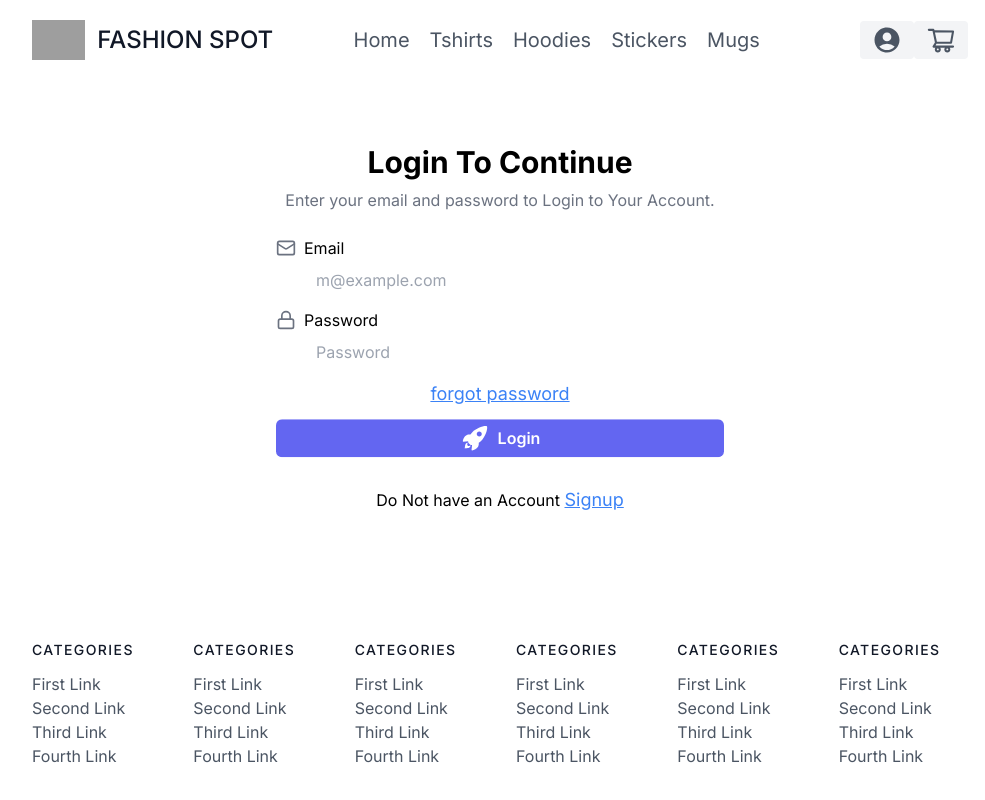
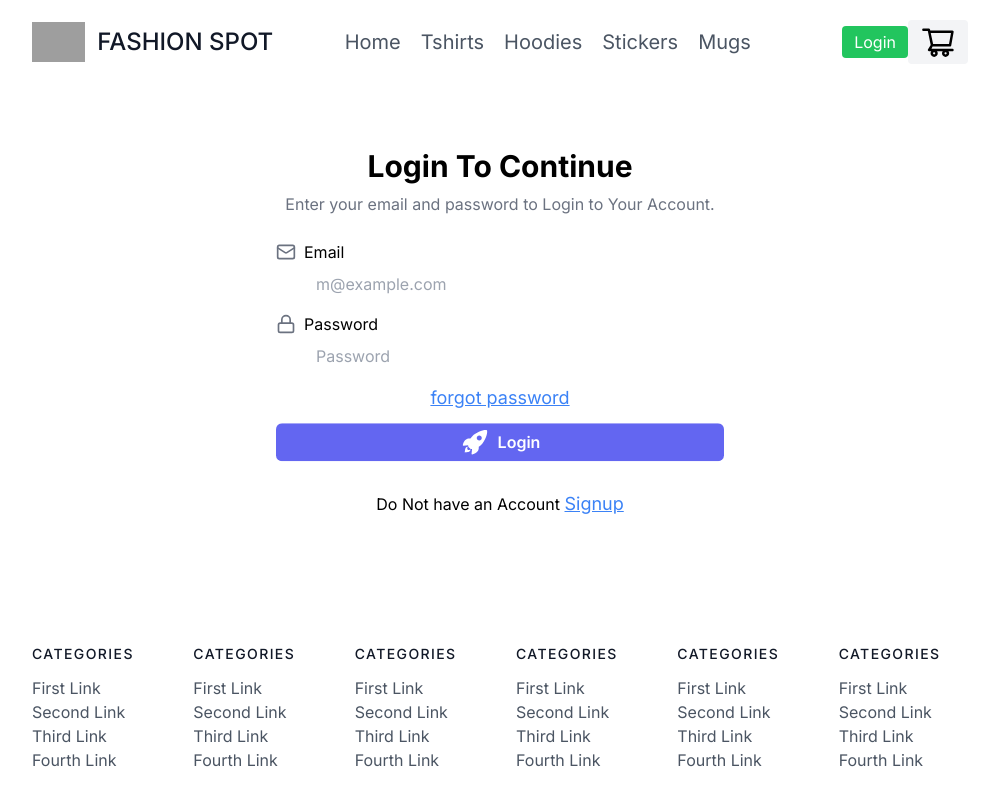
Before and after one commit to Ajitkumar-25/fashionspot, a Next.js app: page /login in a window 1280 px wide. Shown: the top 800 px of the page, without its empty margins (140-1125 px from the left). Built offline with nearby package versions, Linux system fonts and the light colour scheme; grey boxes are pictures that could not be loaded.

Commit message:
navbar login logout button done

```diff
--- a/app/login/page.js
+++ b/app/login/page.js
@@ -4,12 +4,14 @@ import { IoIosRocket } from "react-icons/io";
 import Link from "next/link";
 import { ToastContainer, toast } from "react-toastify";
 import "react-toastify/dist/ReactToastify.css";
+import { useRouter } from "next/navigation";
 
 export default function Login() {
   const [email, setEmail] = useState("");
   const [password, setPassword] = useState("");
   const notify = () => toast.success("Logged in Successfully");
   const notify2 = () => toast.error("Failed to login");
+  const router = useRouter();
 
   const handleSubmit = async (e) => {
     e.preventDefault();
@@ -40,6 +42,8 @@ export default function Login() {
       console.log("User logged in:", data);
       notify();
       localStorage.setItem("token", data.token);
+      // window.location.reload();
+      setTimeout(router.push("/"), 1000);
     } catch (error) {
       console.error("Failed to login:", error);
       notify2();
--- a/components/Navbar.js
+++ b/components/Navbar.js
@@ -1,23 +1,36 @@
-"use client"
-import React, { useState } from "react";
+"use client";
+import React, { useState, useEffect } from "react";
 import Link from "next/link";
 import { AiOutlineShoppingCart } from "react-icons/ai";
 import SidebarCart from "@/components/cart";
-import { useCart } from "@/context/CartContext";
-import{MdAccountCircle} from "react-icons/md"
+import { MdAccountCircle } from "react-icons/md";
+import { ToastContainer, toast } from "react-toastify";
+import "react-toastify/dist/ReactToastify.css";
 
 const Navbar = () => {
   const [cartOpen, setCartOpen] = useState(false);
-  const { cart, subtotal, addToCart, removeFromCart, clearCart} = useCart();
-  //console everything
-  // console.log(cart, subtotal, addToCart, removeFromCart, clearCart);
+  const [isLoggedIn, setIsLoggedIn] = useState({ value: null });
+  const notify = () => toast.success("Logged out Successfully");
+
+  useEffect(() => {
+    const token = localStorage.getItem("token");
+    setIsLoggedIn(token);
+  }, []);
 
   const toggleCart = () => {
     setCartOpen(!cartOpen);
   };
 
+  const handlelogout = () => {
+    localStorage.removeItem("token");
+    notify();
+    setIsLoggedIn(null);
+    window.location.reload();
+  };
+
   return (
     <div>
+      <ToastContainer position="bottom-right" />
       <header className="text-gray-600 body-font">
         <div className="container mx-auto flex flex-wrap p-5 flex-col md:flex-row items-center">
           <a className="flex title-font font-medium items-center text-gray-900 mb-4 md:mb-0">
@@ -45,15 +58,34 @@ const Navbar = () => {
               Mugs
             </Link>
           </nav>
-          <Link href={'/signup'}
-          className="inline-flex items-center bg-gray-100 border-0 py-1 px-3 focus:outline-none hover:bg-gray-200 rounded text-base mt-4 md:mt-0">
-            <MdAccountCircle className="text-3xl"/>
-          </Link>
+          {isLoggedIn ? (
+            <>
+              <Link
+                href={"/orders"}
+                className="inline-flex items-center bg-gray-100 border-0 py-1 px-3 focus:outline-none hover:bg-gray-200 rounded text-base mt-4 md:mt-0"
+              >
+                <MdAccountCircle className="text-4xl text-orange-700" />
+              </Link>
+              <button
+                onClick={handlelogout}
+                className=" text-white inline-flex items-center bg-green-500 border-0 py-1 px-3 focus:outline-none hover:bg-green-800 rounded text-base mt-4 md:mt-0"
+              >
+                Logout
+              </button>
+            </>
+          ) : (
+            <Link
+              href={"/login"}
+              className=" text-white inline-flex items-center bg-green-500 border-0 py-1 px-3 focus:outline-none hover:bg-green-800 rounded text-base mt-4 md:mt-0"
+            >
+              Login
+            </Link>
+          )}
           <button
             className="inline-flex items-center bg-gray-100 border-0 py-1 px-3 focus:outline-none hover:bg-gray-200 rounded text-base mt-4 md:mt-0"
             onClick={toggleCart}
           >
-            <AiOutlineShoppingCart className="text-3xl" />
+            <AiOutlineShoppingCart className="text-4xl  text-black " />
           </button>
         </div>
       </header>
```
